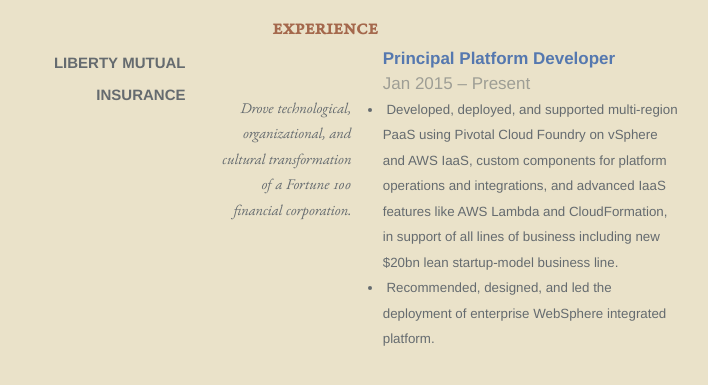
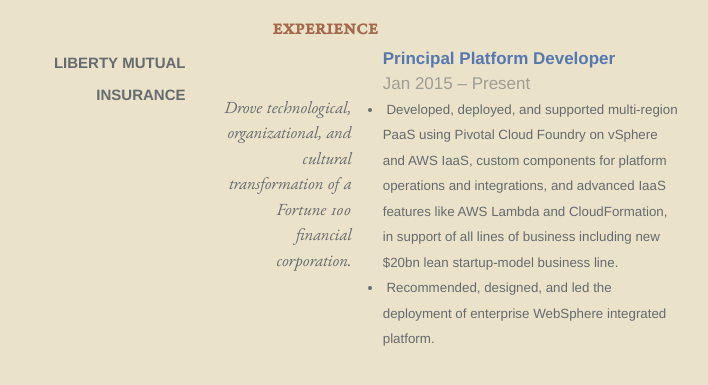
Before and after one commit to clhynfield/resume, a plain HTML site: page index.html in a window 1280 px wide. Shown: the part 205-590 px from the top of the page, without its empty margins (105-813 px from the left). Drawn offline with nearby package versions, Linux system fonts and the light colour scheme.

Commit message:
Enlarge Garamond for visibility

```diff
--- a/styles/prairie-twilight.less
+++ b/styles/prairie-twilight.less
@@ -92,6 +92,7 @@
   .value {
     font-family: 'EB Garamond', serif;
     font-style: italic;
+    font-size: 1em
   }
 }
 
```
